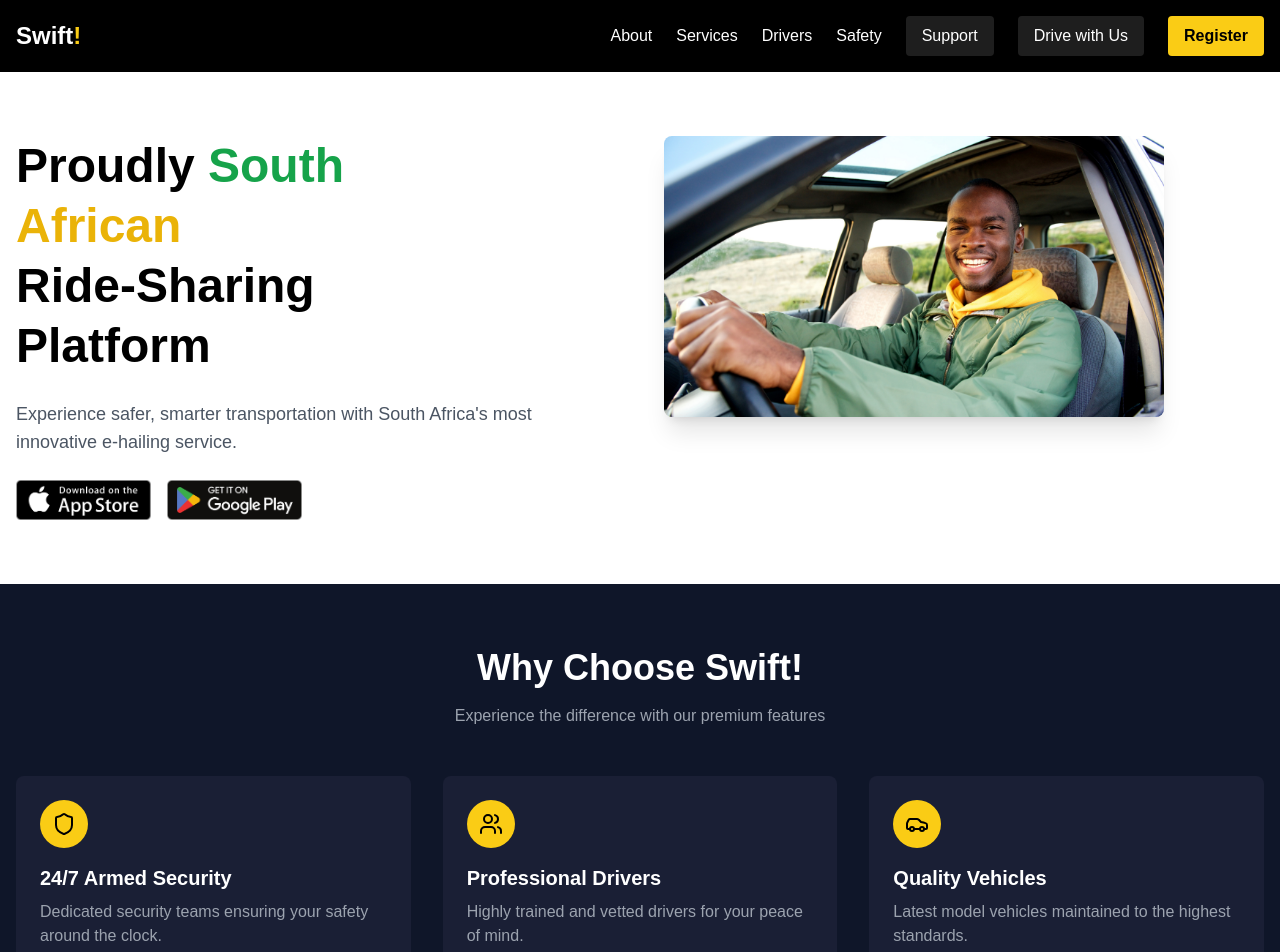
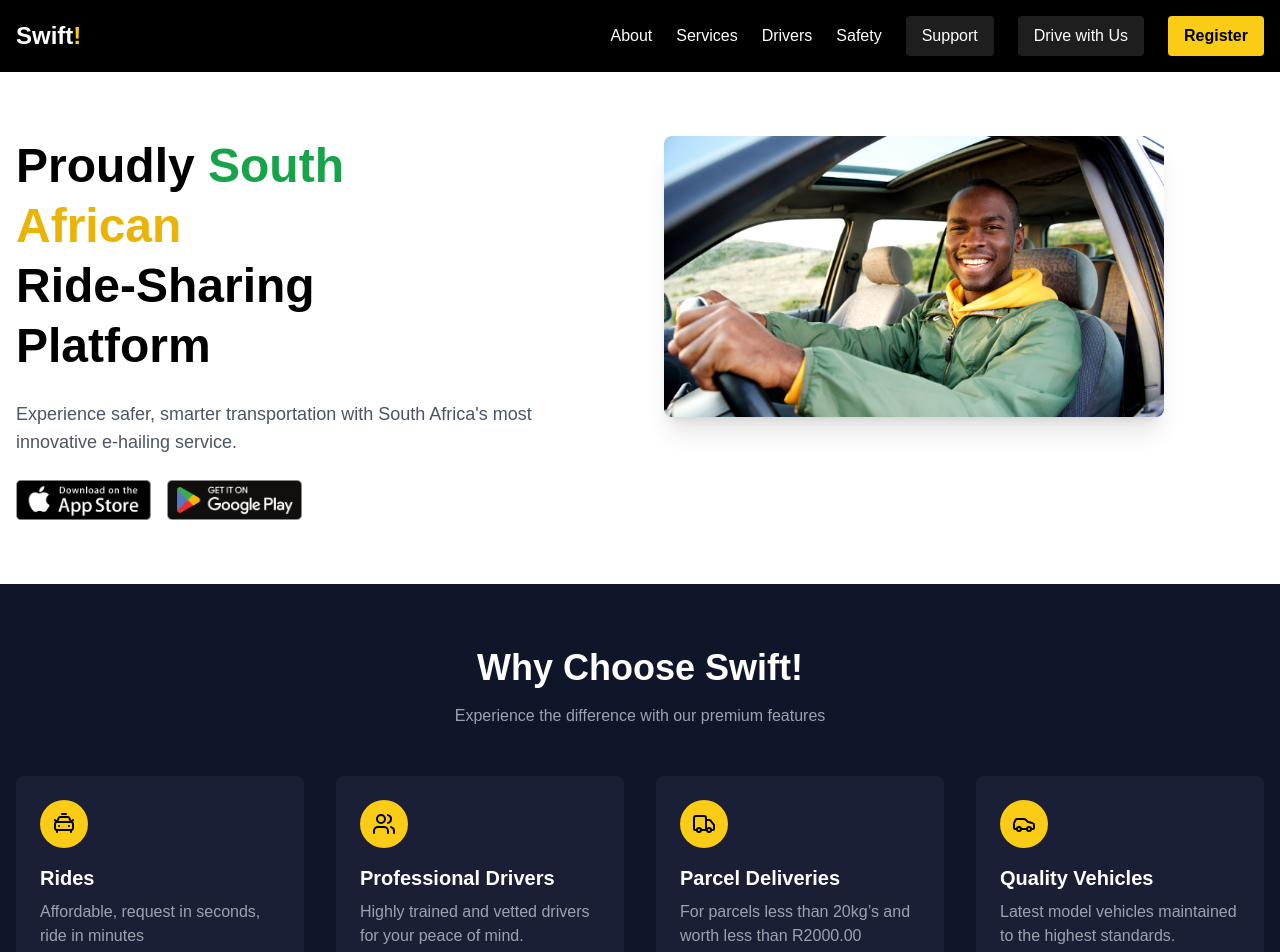
Before and after one commit to basatmaqsood/swift2, a Next.js app: page / in a window 1280 px wide. Shown: the top 952 px of the page. Built offline with nearby package versions, Linux system fonts and the light colour scheme.

Commit message:
SERVICES section updated

```diff
--- a/src/app/components/features.tsx
+++ b/src/app/components/features.tsx
@@ -1,22 +1,28 @@
-import { Shield, Users, Car } from 'lucide-react'
+import { Users, Car, Truck, CarTaxiFront } from "lucide-react";
+
 
 export default function Features() {
   return (
-    <section className="bg-[#0F1629] py-16" id='services'>
+    <section className="bg-[#0F1629] py-16" id="services">
       <div className="container mx-auto px-4">
         <div className="text-center mb-12">
-          <h2 className="text-4xl font-bold text-white mb-4">Why Choose Swift!</h2>
-          <p className="text-gray-400">Experience the difference with our premium features</p>
+          <h2 className="text-4xl font-bold text-white mb-4">
+            Why Choose Swift!
+          </h2>
+          <p className="text-gray-400">
+            Experience the difference with our premium features
+          </p>
         </div>
 
-        <div className="grid gap-8 md:grid-cols-3">
+        <div className="grid gap-8 md:grid-cols-2 lg:grid-cols-4">
           <div className="rounded-lg bg-[#1A1F35] p-6">
             <div className="mb-4 h-12 w-12 rounded-full bg-yellow-400 p-3">
-              <Shield className="h-6 w-6 text-black" />
+              <CarTaxiFront  className="h-6 w-6 text-black" />
+
             </div>
-            <h3 className="mb-2 text-xl font-bold text-white">24/7 Armed Security</h3>
+            <h3 className="mb-2 text-xl font-bold text-white">Rides</h3>
             <p className="text-gray-400">
-              Dedicated security teams ensuring your safety around the clock.
+              Affordable, request in seconds, ride in minutes{" "}
             </p>
           </div>
 
@@ -24,9 +30,23 @@ export default function Features() {
             <div className="mb-4 h-12 w-12 rounded-full bg-yellow-400 p-3">
               <Users className="h-6 w-6 text-black" />
             </div>
-            <h3 className="mb-2 text-xl font-bold text-white">Professional Drivers</h3>
+            <h3 className="mb-2 text-xl font-bold text-white">
+              Professional Drivers
+            </h3>
             <p className="text-gray-400">
               Highly trained and vetted drivers for your peace of mind.
+            </p>
+          </div>
+          <div className="rounded-lg bg-[#1A1F35] p-6">
+            <div className="mb-4 h-12 w-12 rounded-full bg-yellow-400 p-3">
+              <Truck className="h-6 w-6 text-black" />
+
+            </div>
+            <h3 className="mb-2 text-xl font-bold text-white">
+              Parcel Deliveries
+            </h3>
+            <p className="text-gray-400">
+              For parcels less than 20kg’s and worth less than R2000.00
             </p>
           </div>
 
@@ -34,7 +54,9 @@ export default function Features() {
             <div className="mb-4 h-12 w-12 rounded-full bg-yellow-400 p-3">
               <Car className="h-6 w-6 text-black" />
             </div>
-            <h3 className="mb-2 text-xl font-bold text-white">Quality Vehicles</h3>
+            <h3 className="mb-2 text-xl font-bold text-white">
+              Quality Vehicles
+            </h3>
             <p className="text-gray-400">
               Latest model vehicles maintained to the highest standards.
             </p>
@@ -42,5 +64,5 @@ export default function Features() {
         </div>
       </div>
     </section>
-  )
+  );
 }
```
